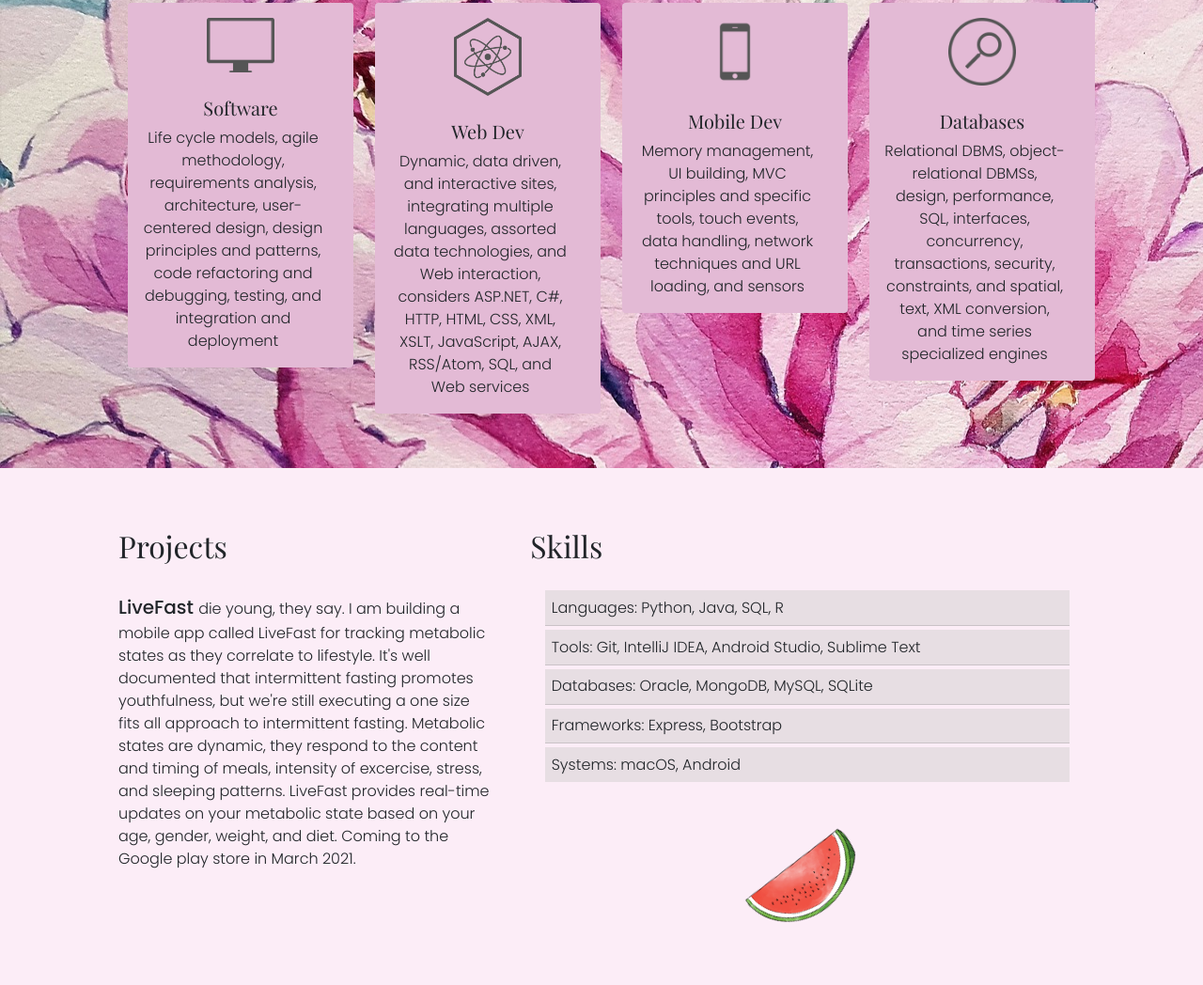
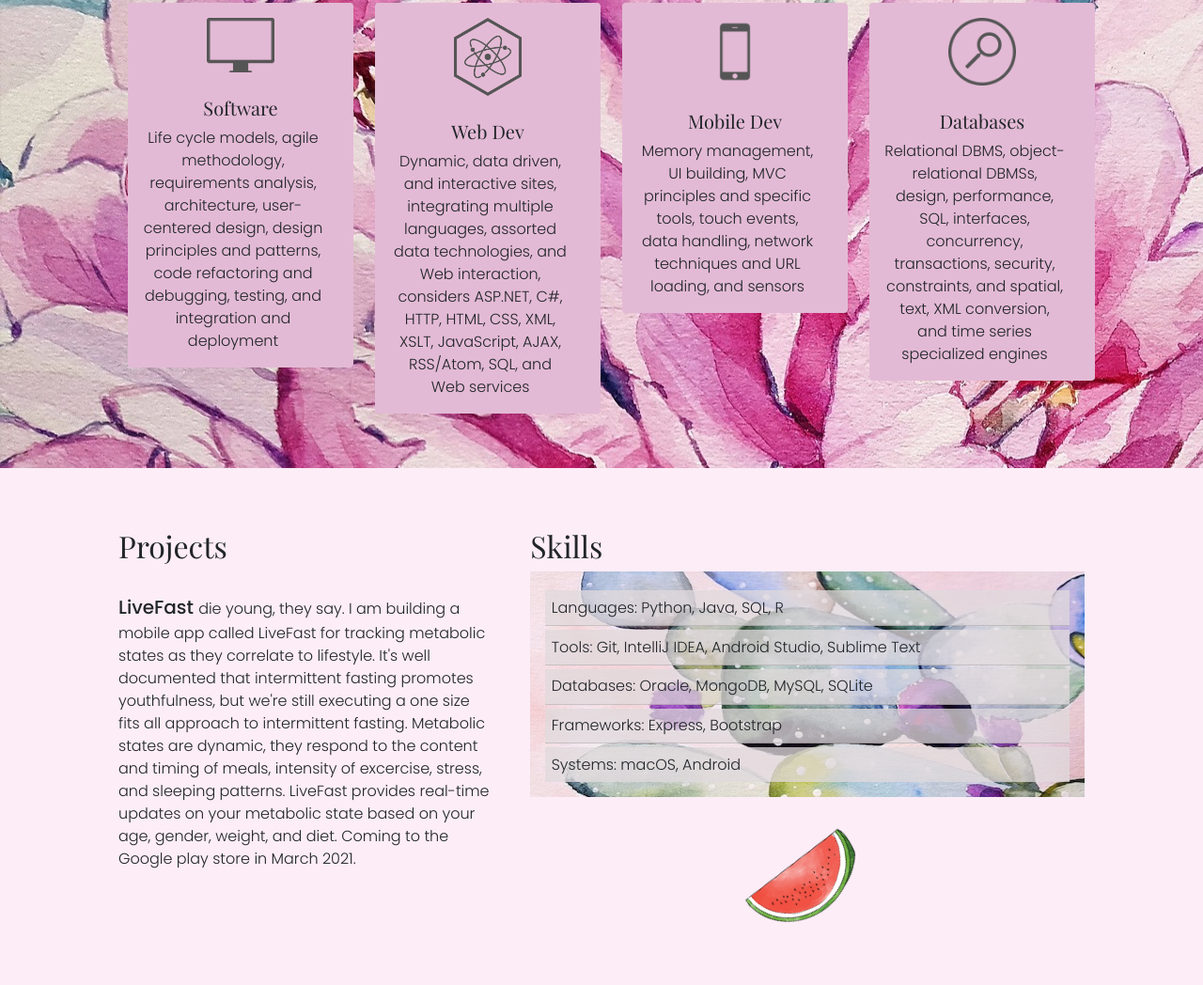
Before and after one commit to HastiGD/website-homepage, a website: page index.html in a window 1280 px wide. Shown: the part 867-1915 px from the top of the page at 94% size. Drawn offline with nearby package versions, Linux system fonts and the light colour scheme.

Commit message:
paths to images and styles are working

```diff
--- a/styles/main.css
+++ b/styles/main.css
@@ -161,7 +161,7 @@ section.skills {
 	align-items: flex-start;
 }
 section.skills div.skills {
-	background-image: url("images/flowers3.jpg");
+	background-image: url("https://hastigd.github.io/website-homepage/images/flowers3.jpg");
 	max-width: 100%;
 	padding: 1em;
 }
```
